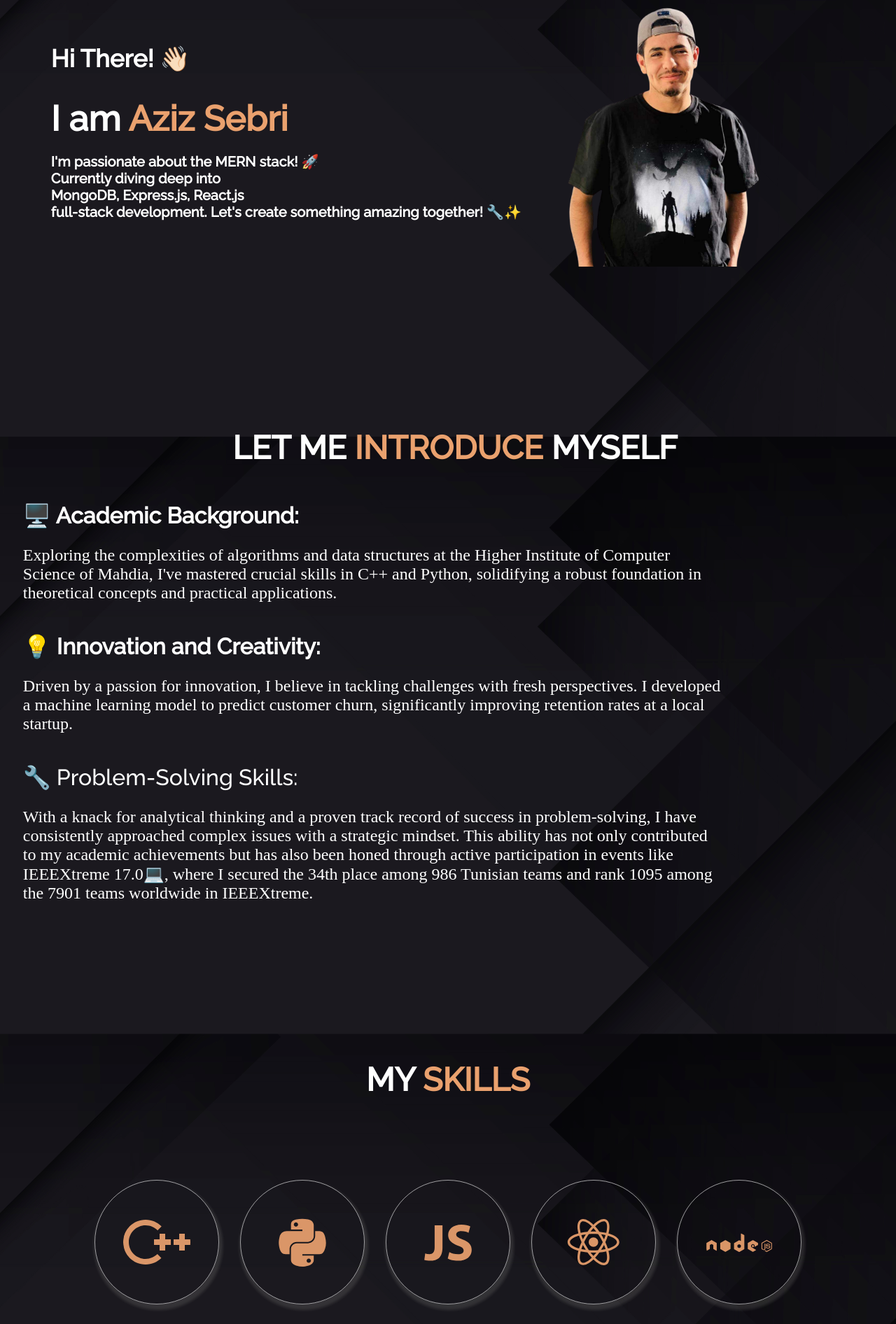
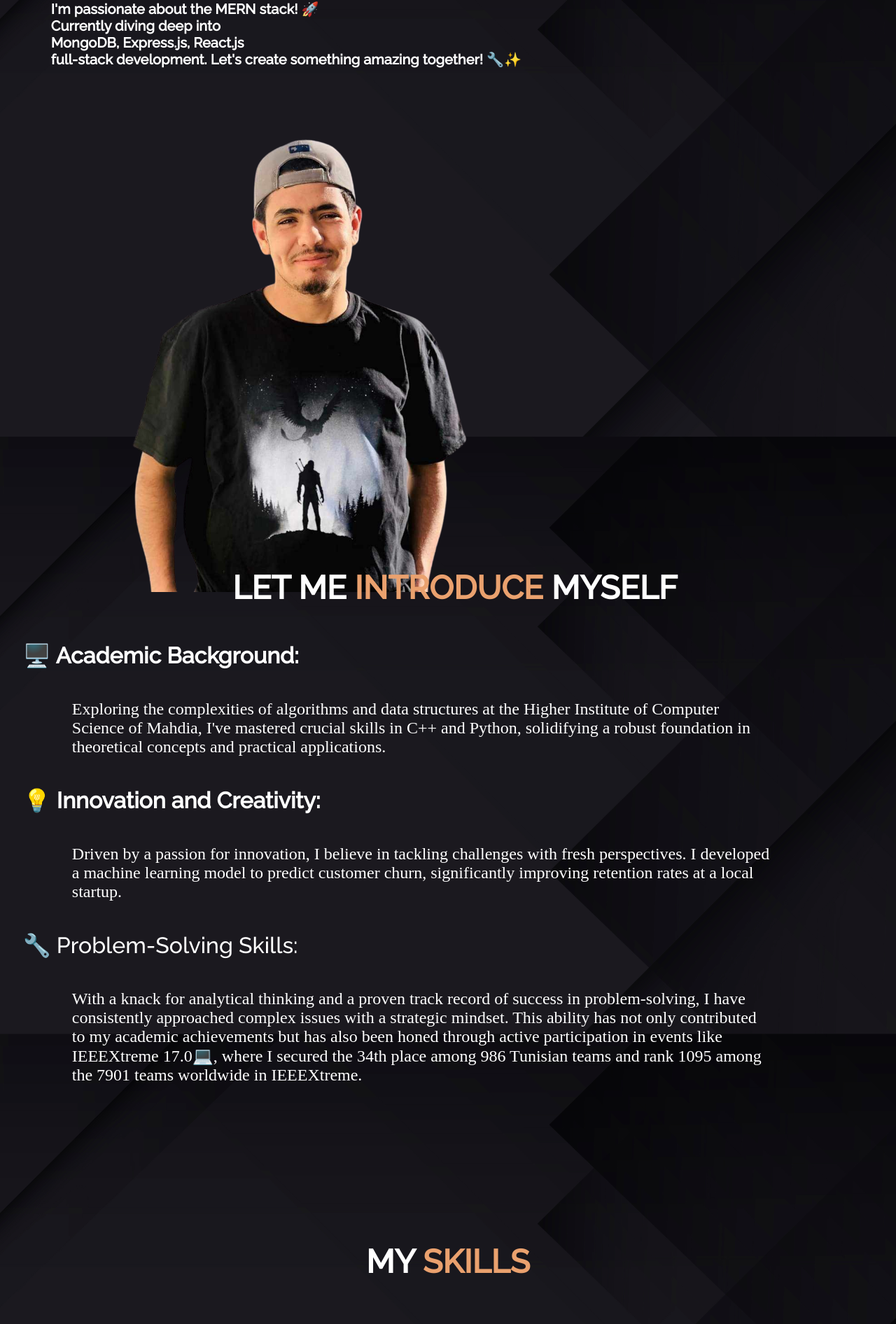
Before and after one commit to azizsebri3/My-Portfolio-, a React (Vite) app: page / in a window 1280 px wide. Shown: the part 229-2121 px from the top of the page at 70% size. Built offline with nearby package versions, Linux system fonts and the light colour scheme.

Commit message:
adjust logo.jsx "resizing"

```diff
--- a/src/components/About.jsx
+++ b/src/components/About.jsx
@@ -16,6 +16,7 @@ const About = forwardRef((props, ref) => {
     fontSize: "2.9em",
     color: "white",
     paddingBottom: "20px",
+    paddingTop : "200px"
   };
 
   const sectionStyles = {
@@ -32,7 +33,9 @@ const About = forwardRef((props, ref) => {
     fontSize: "1.5em",
     fontFamily: " 'Roboto  sans-serif",
     color: "white",
-    maxWidth : "1000px"
+    maxWidth : "1000px",
+    paddingLeft : "70px" ,
+    paddingTop : "20px"
   };
 
   return (
--- a/src/components/logo.jsx
+++ b/src/components/logo.jsx
@@ -8,11 +8,11 @@ const Logo = () => {
 
   const imageStyles = {
     width: "100%", // Make the image take up 100% of its container's width
-    maxWidth: "400px", // Limit the image size to a maximum of 400 pixels
+    maxWidth: "700px", // Limit the image size to a maximum of 400 pixels
     height: "auto", // Maintain aspect ratio while resizing
     display: "inline-block", // Allow the image to appear inline
     float: "right", // Float the image to the right
-    paddingRight: "20px", // Add some right margin for spacing
+    paddingRight: "10px", // Add some right margin for spacing
   };
 
   // Media query for screens with a width less than or equal to 765px
@@ -27,7 +27,7 @@ const Logo = () => {
         margin: 0 auto; // Center the image horizontally
         display: block; // Make sure the image is treated as a block element
         padding-right: 0; // Remove right padding
-        padding-bottom : 180px
+        padding-bottom : 200px
       }
     }
   `;
--- a/src/components/skills.jsx
+++ b/src/components/skills.jsx
@@ -11,7 +11,7 @@ import {
 
 const Skills = forwardRef((props, ref) => {
   return (
-    <div ref={ref}>
+    <div ref={ref} style={{paddingBottom : "370px"}}>
       <h1
         style={{
           fontSize: "2.9em",
@@ -28,7 +28,7 @@ const Skills = forwardRef((props, ref) => {
           display: "flex",
           justifyContent: "center",
           flexWrap: "wrap", // Allow items to wrap to the next line on smaller screens
-          padding: "0 10px", // Added padding for better spacing on smaller screens
+         // Added padding for better spacing on smaller screens
         }}
       >
         <CgCPlusPlus className="tech-icons" />
```
